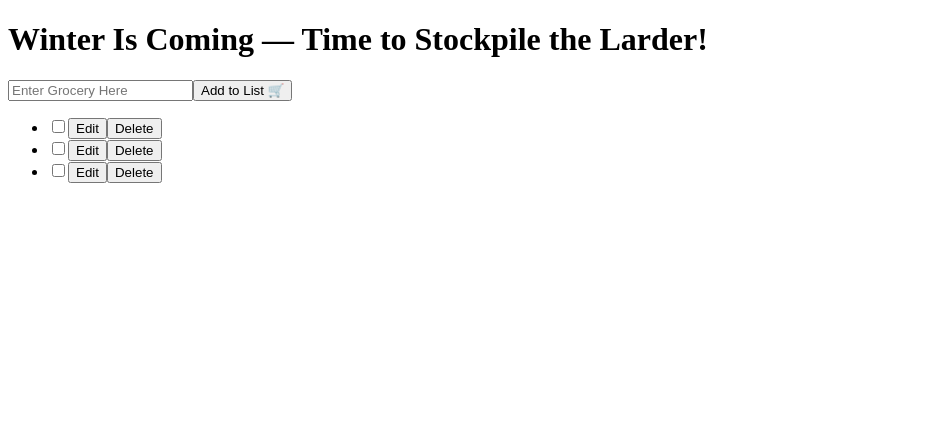
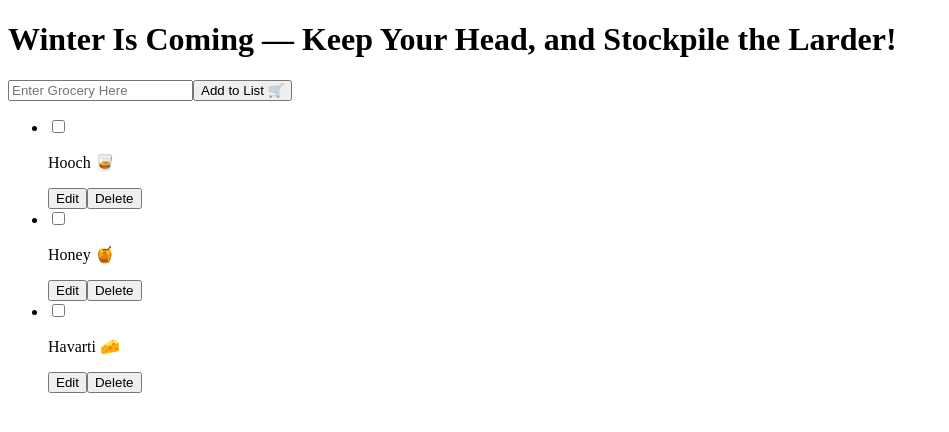
Before and after one commit to satyadvaya/acl2-ctfe-adv-react-shopping-list, a React app: page / in a window 1280 px wide. Shown: the top 432 px of the page, without its empty margins (0-949 px from the left). Built offline with nearby package versions, Linux system fonts and the light colour scheme.

Commit message:
resolved render and item edit issues by correctingdata types within initialGroceries array objects and prop drilling references

```diff
--- a/src/components/AddItem/AddItem.jsx
+++ b/src/components/AddItem/AddItem.jsx
@@ -1,12 +1,12 @@
 import React, { useState } from 'react';
 
-export default function AddItem({ onAddGrocery }) {
+export default function AddItem({ handleAdd }) {
   const [food, setFood] = useState('');
 
   const handleSubmit = (event) => {
     event.preventDefault();
     setFood('');
-    onAddGrocery(food);
+    handleAdd(food);
   };
 
   return (
--- a/src/components/Item/Item.jsx
+++ b/src/components/Item/Item.jsx
@@ -1,6 +1,11 @@
 import React, { useState } from 'react';
 
-export default function Item({ grocery, onUpdate, onDelete }) {
+export default function Item({
+  grocery,
+  handleUpdateGrocery,
+  handleDeleteGrocery,
+}) {
+  console.log(typeof grocery.food);
   const [isEditing, setIsEditing] = useState(false);
   let groceryContent;
   if (isEditing) {
@@ -9,7 +14,7 @@ export default function Item({ grocery, onUpdate, onDelete }) {
         <input
           value={grocery.food}
           onChange={(event) => {
-            onUpdate({
+            handleUpdateGrocery({
               ...grocery,
               food: event.target.value,
             });
@@ -22,6 +27,9 @@ export default function Item({ grocery, onUpdate, onDelete }) {
   } else {
     groceryContent = (
       <>
+        <p role="img" aria-label={grocery.food}>
+          {grocery.food}
+        </p>
         <button type="button" onClick={() => setIsEditing(true)}>
           Edit
         </button>
@@ -34,14 +42,14 @@ export default function Item({ grocery, onUpdate, onDelete }) {
         type="checkbox"
         checked={grocery.done}
         onChange={(event) => {
-          onUpdate({
+          handleUpdateGrocery({
             ...grocery,
             done: event.target.checked,
           });
         }}
       />
       {groceryContent}
-      <button type="button" onClick={() => onDelete(grocery.id)}>
+      <button type="button" onClick={() => handleDeleteGrocery(grocery.id)}>
         Delete
       </button>
     </div>
--- a/src/components/ItemList/ItemList.jsx
+++ b/src/components/ItemList/ItemList.jsx
@@ -1,19 +1,15 @@
 import React from 'react';
 import Item from '../Item/Item';
 
-export default function ItemList({
-  groceries,
-  onUpdateGrocery,
-  onDeleteGrocery,
-}) {
+export default function ItemList({ groceries, handleUpdate, handleDelete }) {
   return (
     <ul>
       {groceries.map((grocery) => (
         <li key={grocery.id}>
           <Item
             grocery={grocery}
-            onChange={onUpdateGrocery}
-            onDelete={onDeleteGrocery}
+            handleUpdateGrocery={handleUpdate}
+            handleDeleteGrocery={handleDelete}
           />
         </li>
       ))}
--- a/src/views/ShoppingList/ShoppingList.jsx
+++ b/src/views/ShoppingList/ShoppingList.jsx
@@ -7,32 +7,19 @@ const nextId = 3;
 const initialGroceries = [
   {
     id: 0,
-    // food: (
-    //   <span role="img" aria-label="hooch">
-    //     '🥃'
-    //   </span>
-    // ),
-    food: 'yams',
+    food: 'Hooch 🥃',
     done: false,
   },
   {
     id: 1,
-    // food: (
-    //   <span role="img" aria-label="honey">
-    //     '🍯'
-    //   </span>
-    // ),
-    food: 'spams',
+    food: 'Honey 🍯',
+
     done: false,
   },
   {
     id: 2,
-    // food: (
-    //   <span role="img" aria-label="havarti">
-    //     '🧀'
-    //   </span>
-    // ),
-    food: 'spams',
+    food: 'Havarti 🧀',
+    // food: 'hams',
     done: false,
   },
 ];
@@ -89,12 +76,12 @@ export default function Shopping() {
 
   return (
     <>
-      <h1>Winter Is Coming — Time to Stockpile the Larder!</h1>
-      <AddItem onAddGrocery={handleAddGrocery} />
+      <h1>Winter Is Coming — Keep Your Head, and Stockpile the Larder!</h1>
+      <AddItem handleAdd={handleAddGrocery} />
       <ItemList
         groceries={groceries}
-        onUpdateGrocery={handleUpdateGrocery}
-        onDeleteGrocery={handleDeleteGrocery}
+        handleUpdate={handleUpdateGrocery}
+        handleDelete={handleDeleteGrocery}
       />
     </>
   );
```
